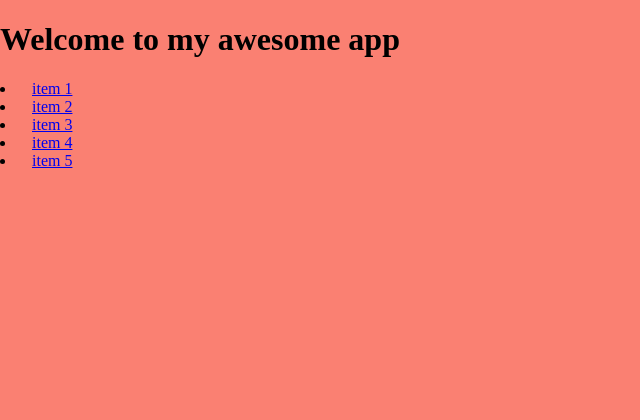
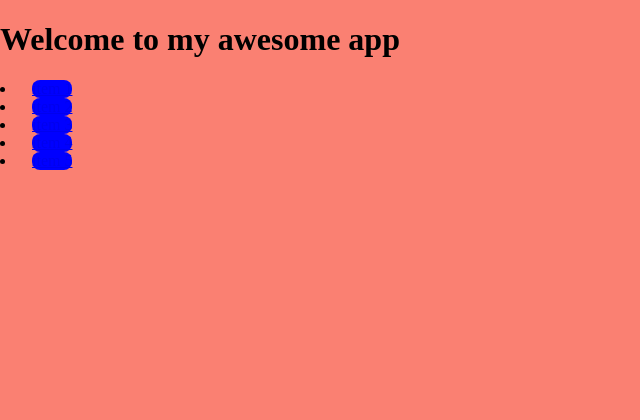
Before and after one commit to tdronfield/a3_class, a PHP site: page / in a window 1280 px wide. Shown: the top 420 px of the page, without its empty margins (0-640 px from the left). Run offline with PHP 8.4, Linux system fonts and the light colour scheme.

Commit message:
adding sass files in wk 2 class

```diff
--- a/css/master.css
+++ b/css/master.css
@@ -1 +1 @@
-@media screen and (min-width: 480px){body{background-color:purple}}body{font:"arial","helvetica",sans-serif;font-size:16px;background-color:salmon;margin:0;border:0}nav{margin:0}nav .nav-item{display:inline-block;margin:0 10px}nav .nav-item a{cursor:pointer;text-decoration:none}nav :hover a{color:pink}footer{position:fixed;bottom:0;background-color:#000;color:#fff}/*# sourceMappingURL=master.css.map */
+@media screen and (min-width: 480px){body{background-color:purple}}body{font:"arial","helvetica",sans-serif;font-size:16px;background-color:salmon;margin:0;border:0}nav{margin:0}nav .nav-item{display:inline-block;margin:0 10px;background-color:blue;border-radius:8px;padding:var}nav .nav-item a{cursor:pointer;text-decoration:none}nav :hover a{color:pink}footer{position:fixed;bottom:0;background-color:#000;color:#fff}/*# sourceMappingURL=master.css.map */
--- a/js/modules/DataModule.js
+++ b/js/modules/DataModule.js
@@ -1,4 +1,5 @@
-module.exports = {
+// module.exports  >> this is used w node
+export default {
     name: "Trevor",
     role: "Prof",
     nickname: "Tervor"
--- a/sass/master.scss
+++ b/sass/master.scss
@@ -1,6 +1,9 @@
 @import 'modules/_mediaqueries.scss';
 @import 'modules/_vars.scss';
+// mixins go here
+@import 'modules/_mixins.scss';
+
+//main rules go here
 @import 'modules/_main.scss';
 @import 'modules/_nav.scss';
-
 @import 'modules/_footer.scss';
--- /dev/null
+++ b/sass/modules/_mixins.scss
@@ -0,0 +1,9 @@
+@mixin roundCorners($radius) {
+    border-radius: $radius;
+}
+
+@mixin addPadding($values...) {
+    @each $var in $values {
+        padding: #{var};
+    }
+}
--- a/sass/modules/_nav.scss
+++ b/sass/modules/_nav.scss
@@ -3,6 +3,12 @@ nav {
 
     .nav-item {
         display: inline-block; margin: 0 10px;
+
+        background-color: blue;
+
+        //to include a mixin
+        @include roundCorners(8px);
+        @include addPadding(0 5px 8px 0);
 
         a { cursor: pointer; text-decoration: none; }
     }
```
Also changed, not shown: 1 other file.
